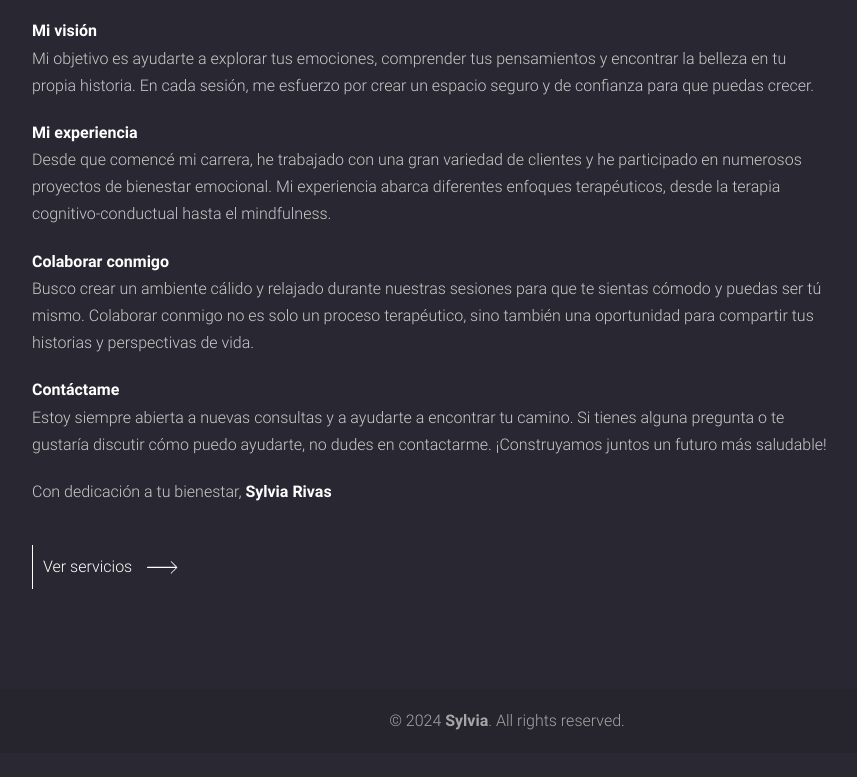
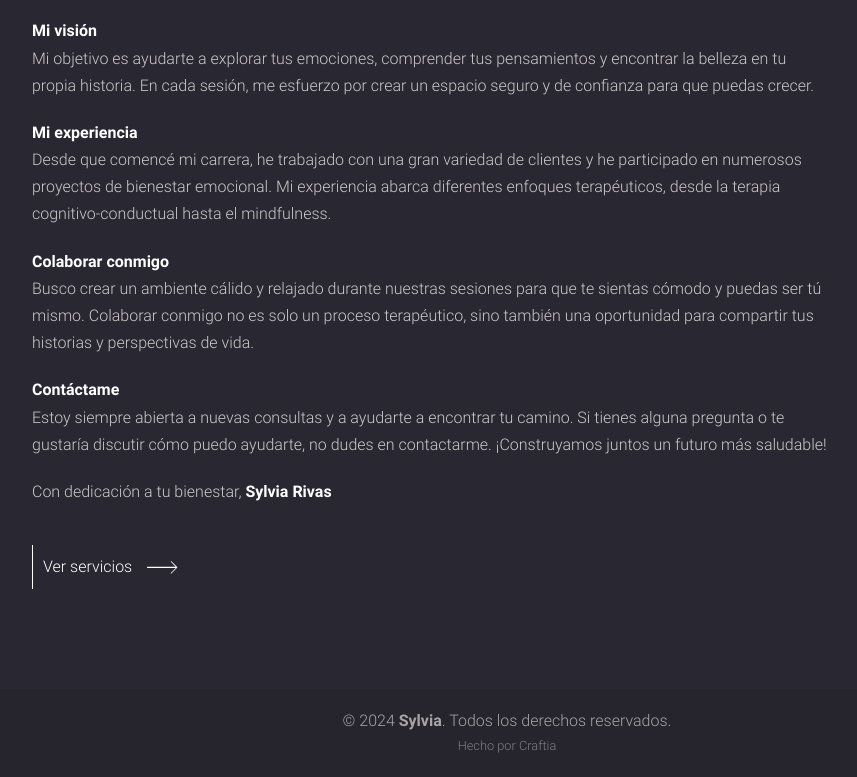
Before and after one commit to asepulvedadev/template3-craftia, a plain HTML site: page html/about.html in a window 1280 px wide. Shown: the part 795-1572 px from the top of the page, without its empty margins (178-1035 px from the left). Before the commit the page ends 1548 px from the top, so only its background shows below. Drawn offline with Linux system fonts and the light colour scheme.

Commit message:
feat: add Craftia credit to footer

```diff
--- a/html/about.html
+++ b/html/about.html
@@ -135,9 +135,10 @@
 </main>
 
 <footer class="site-footer">
-	<div class="footer-copyright">
-		© 2024 <strong>Sylvia</strong>. All rights reserved.
-	</div>
+    <div class="footer-copyright">
+        © 2024 <strong>Sylvia</strong>. Todos los derechos reservados. <br>
+        <span style="font-size: 0.8em; opacity: 0.7;">Hecho por Craftia</span>
+    </div>
 </footer>
 
 
```
Also changed, not shown: html/contact.html (+4 -3 lines), html/gallery-single.html (+2 -1 lines), html/gallery.html (+4 -3 lines).
